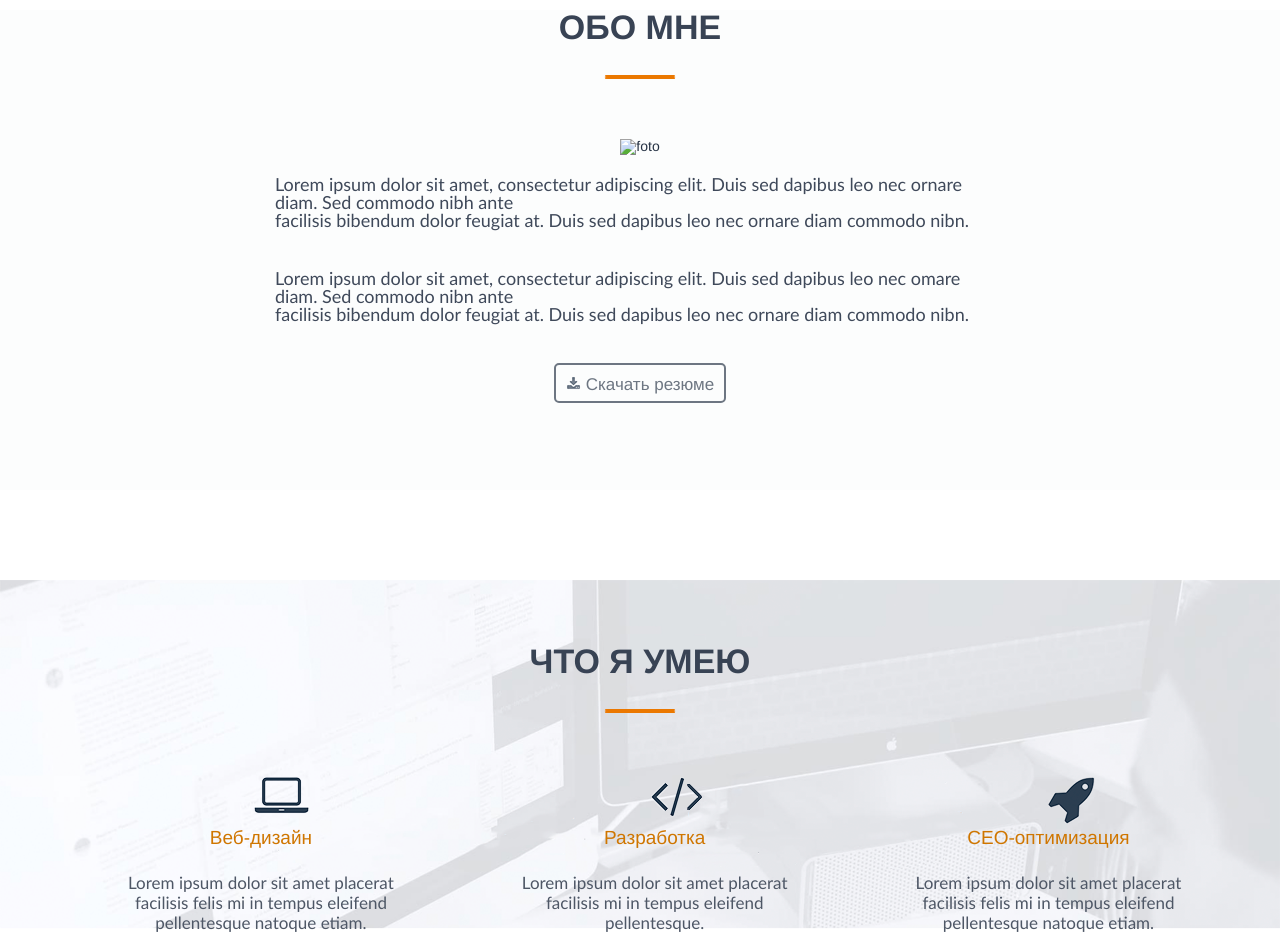
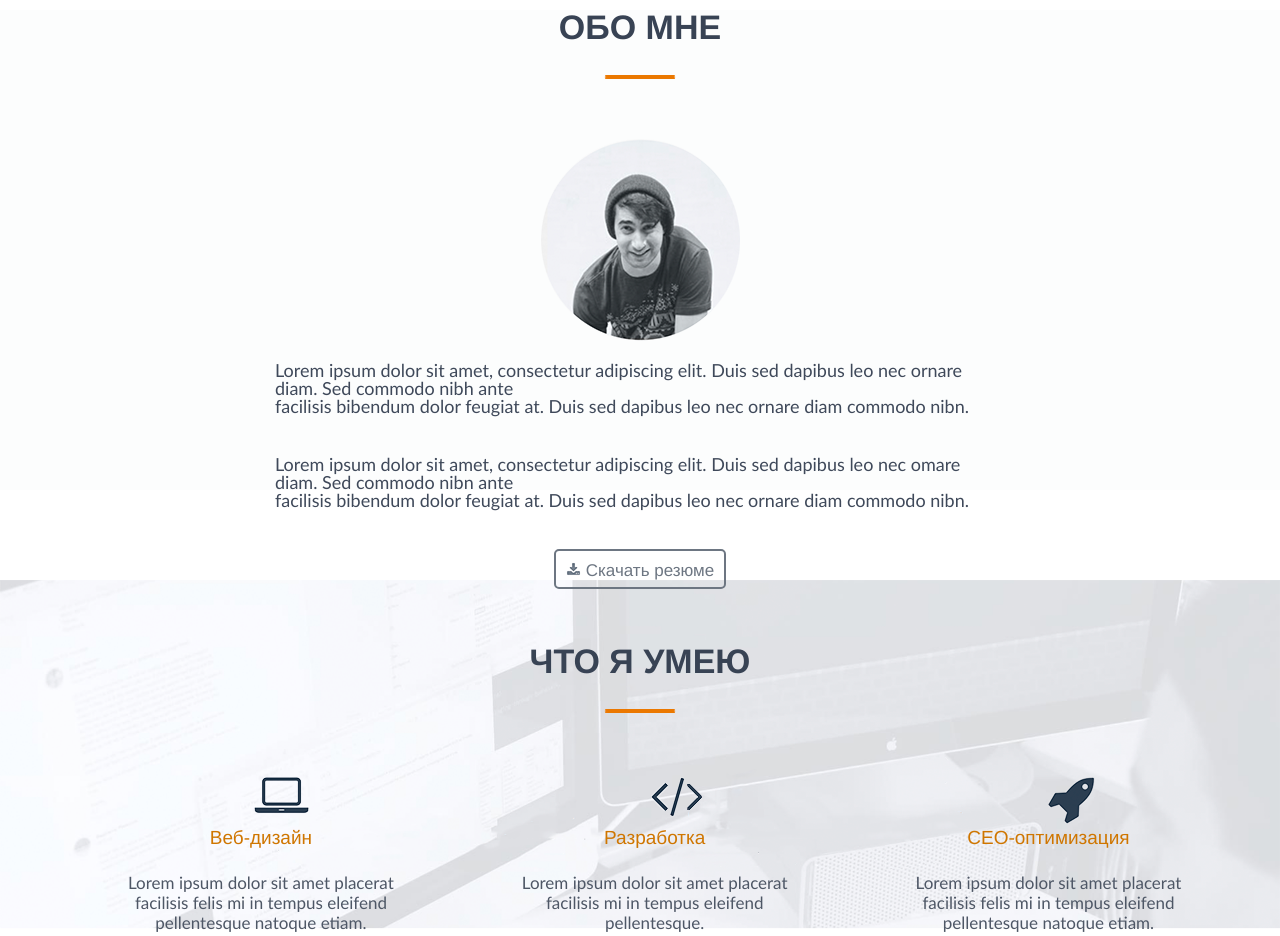
Before and after one commit to MaksimBaravin/MaksimBaravin.github.io, a plain HTML site: page src/index.html in a window 1280 px wide. Shown: the part 880-1816 px from the top of the page. Drawn offline with Linux system fonts and the light colour scheme; files whose address does not match are found by name.

Commit message:
Update index.html

```diff
--- a/src/index.html
+++ b/src/index.html
@@ -37,7 +37,7 @@
     <div class="about_me">
         <h2> ОБО МНЕ</h2>
         <div class="title__container2">
-            <img src="src/img/Картинки/foto.png" alt="foto">
+            <img src="/src/img/Картинки/foto.png" alt="foto">
             <p> Lorem ipsum dolor sit amet, consectetur adipiscing elit. Duis sed dapibus leo nec ornare diam. Sed commodo nibh ante <br> facilisis bibendum dolor feugiat at. Duis sed dapibus leo nec ornare diam commodo nibn. </p>
             <p>Lorem ipsum dolor sit amet, consectetur adipiscing elit. Duis sed dapibus leo nec omare diam. Sed commodo nibn ante <br>facilisis bibendum dolor feugiat at. Duis sed dapibus leo nec ornare diam commodo nibn.</p>
             <input type="submit" value="Скачать резюме">
```
